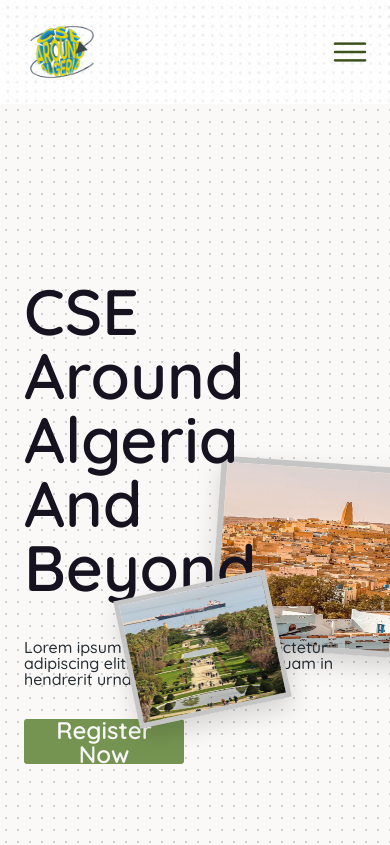
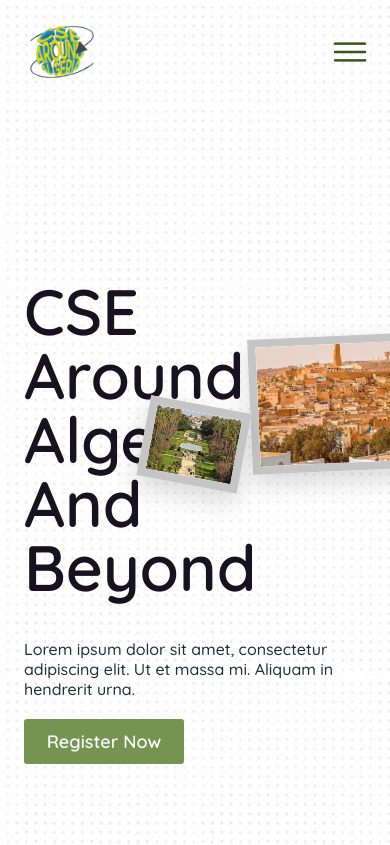
Before and after one commit to ScientificClubofESI/caa-website-25-26, a Next.js app: page / in a window 390 px wide. Shown: the top 845 px of the page. Built offline with nearby package versions, Linux system fonts and the light colour scheme.

Commit message:
finished hero section completly

```diff
--- a/src/components/Hero.css
+++ b/src/components/Hero.css
@@ -2,7 +2,8 @@
   position: relative;
   width: 100%;
   height: 850px;
-  background-color: #FBF9F7;
+  background-color: white;
+  background-image: url("/Dots.png");
   overflow: hidden;
   display: flex;
   justify-content: center;
@@ -14,8 +15,7 @@
   inset: 0;
   z-index: 0;
   opacity: 0.8;
-  background-image: radial-gradient(circle, rgb(197, 197, 197) 1px, transparent 1px);
-  background-size: 12px 12px;
+  display: none;
 }
 
 .hero-container {
@@ -153,9 +153,25 @@
   z-index: 20;
   box-shadow: 0px 10px 25px rgba(0, 0, 0, 0.15);
   border: 8px solid rgb(197, 197, 197);
+  background-color: white; /* Ensures background exists if images fail */
+  overflow: hidden; /* Clips the image to the border area */
+}
+
+.polaroid-inner {
+  position: relative;
+  width: 100%;
+  height: 100%;
+}
+
+.polaroid-image {
+  object-fit: cover;
 }
 
 
+
+.polaroid-1 {
+  display: none;
+}
 
 .polaroid-2 {
   width: 184.33px;
@@ -239,18 +255,19 @@
     font-style: normal;
     line-height: 100%;
     letter-spacing: 0%;
-    height: 64px; /* Ensure logical height bounds for flexing properly */
+    height: auto; /* Ensure logical height bounds for flexing properly */
     width: auto;
     text-align: left;
     transform: rotate(0deg);
     opacity: 1;
-    display: block; /* use block to force wraps exactly where the container boundaries limit them */
+    display: inline-block; /* use block to force wraps exactly where the container boundaries limit them */
   }
 
   /* Force intentional line breaks */
-  .heading-around { flex-basis: 100%; } /* Break after Around */
-  .heading-algeria { flex-basis: 100%; } /* Break after Algeria */
-  .heading-and { flex-basis: 100%; margin-right: 0; } /* Break after And */
+  .heading-around { flex-basis: auto; } /* Let CSE and Around sit inline */
+  .heading-algeria { flex-basis: 100%; } /* Break into Algeria */
+  .heading-and { flex-basis: 100%; margin-right: 0; } /* Break into And */
+  .heading-beyond { flex-basis: 100%; } /* Break into Beyond */
 
   .hero-content {
     position: static;
@@ -266,13 +283,14 @@
   .hero-description {
     width: 354px;
     max-width: 100%;
-    height: auto; /* Figma says exactly 60px */
+    height: auto;
     min-height: 60px;
+    position: static; /* Let it flow in the layout naturally under headings */
     font-family: 'Quicksand', sans-serif;
     font-weight: 500;
     font-style: normal;
     font-size: 16px;
-    line-height: 100%;
+    line-height: normal;
     text-align: left;
     margin: 0;
   }
@@ -286,6 +304,7 @@
     justify-content: center;
     gap: 10px;
     margin: 0;
+    font-size: 18px; /* Reduced from default desktop 24px */
   }
 
   .hero-date-image {
@@ -297,24 +316,27 @@
   }
 
   .polaroid-2 {
-    display: block; /* The straight polaroid slightly showing the green park with water */
-    width: 250px;
-    height: 190px;
-    top: 360px; /* manually place besides "Algeria" text */
-    left: 215px;
-    transform: rotate(4deg);
-    border-width: 6px;
+    display: block;
+    width: 173.21px;
+    height: 135.28px;
+    top: 232.46px;
+    left: 250.06px;
+    transform: rotate(-2.58deg);
+    opacity: 1;
+    border-width: 8px;
     z-index: 10;
   }
 
   .polaroid-3 {
-    display: block; /* The orange city polaroid tilted over it */
-    width: 155px;
-    height: 130px;
-    top: 480px; /* manually place over the text/other polaroid */
-    left: 125px;
-    transform: rotate(-12deg);
-    border-width: 5px;
-    z-index: 60; /* needs to be above the text which has z-index 50 */
+    display: block;
+    width: 101.94px;
+    height: 80.64px;
+    /* You didn't specify a top value for the second image, I kept the previously adjusted one or feel free to adjust it */
+    top: 300px;
+    left: 143px;
+    transform: rotate(10.59deg);
+    opacity: 1;
+    border-width: 8px;
+    z-index: 60;
   }
 }
```
